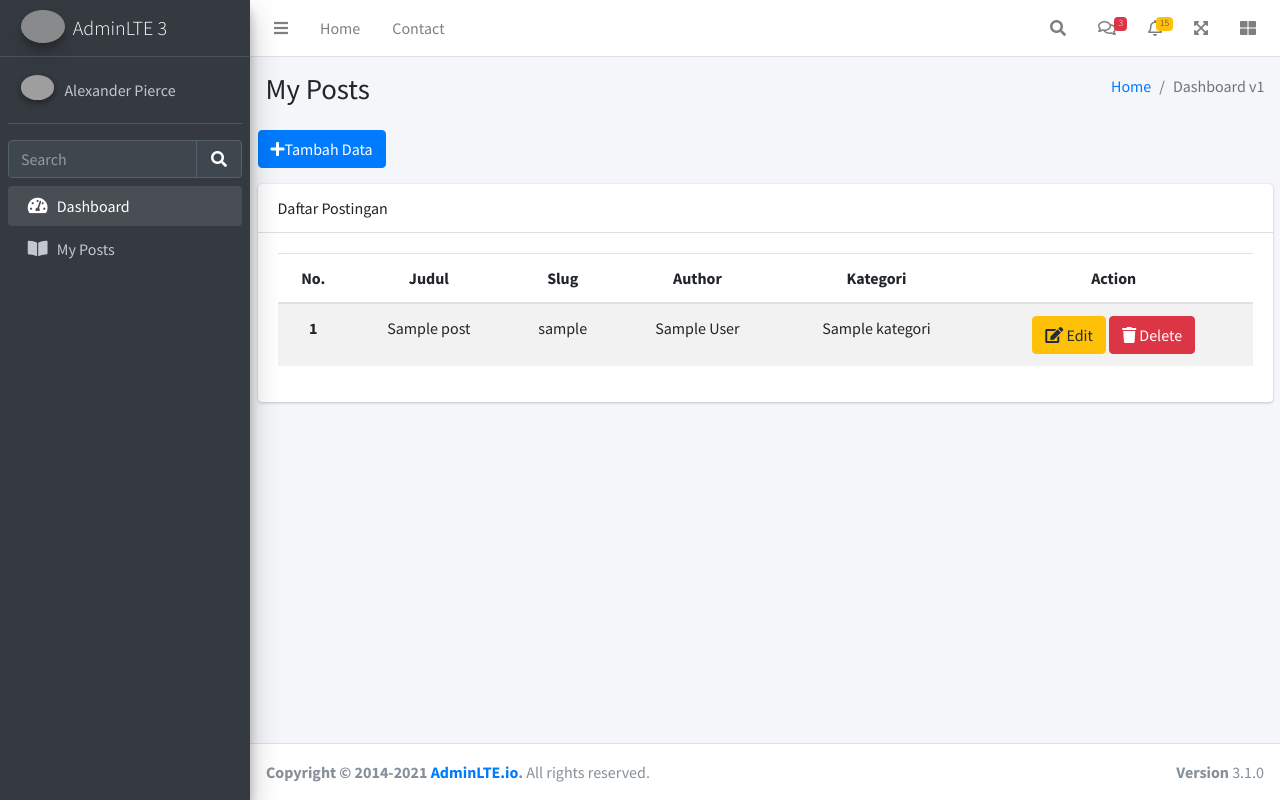
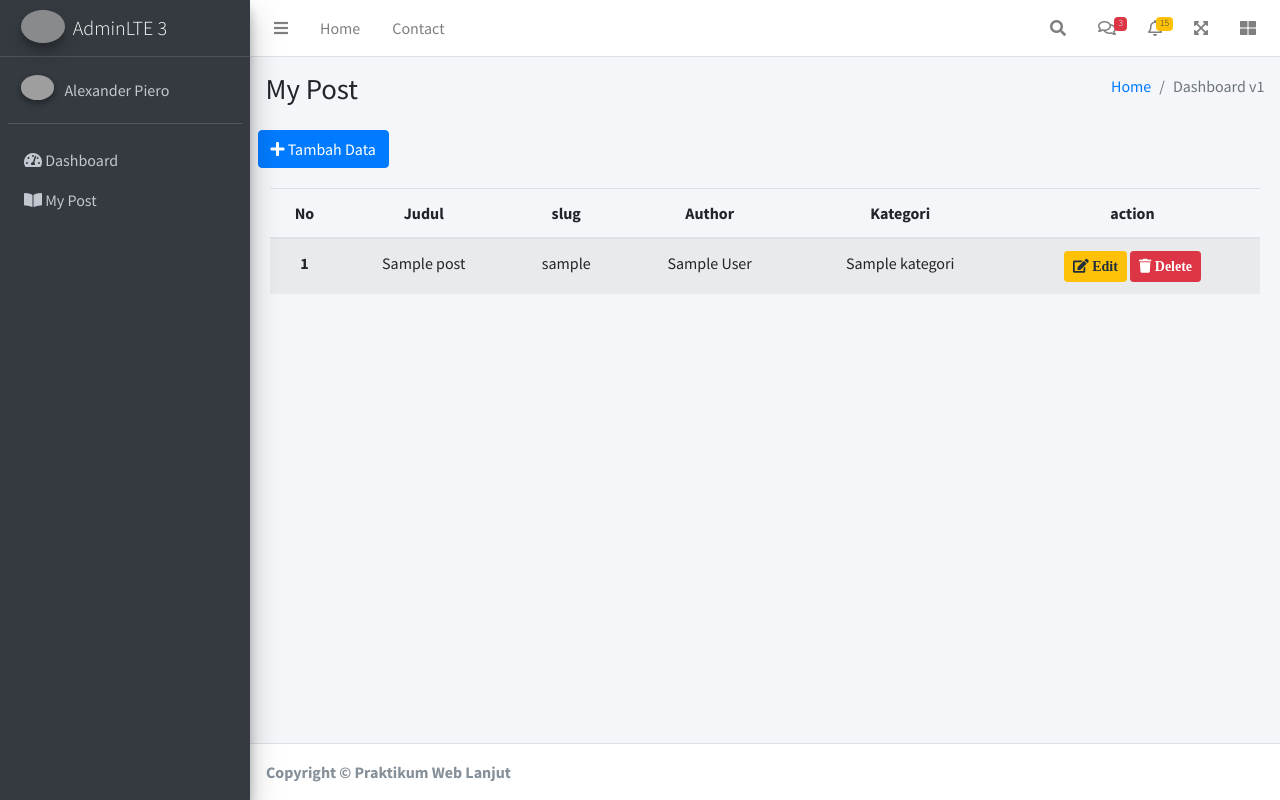
Before and after one commit to nabilaahptr/Praktikum_Web_Lanjut, a CodeIgniter 4 app: template app/Views/Posts/index.php in a window 1280 px wide. Run offline with PHP 8.4 and a stand-in for CodeIgniter, Linux system fonts and the light colour scheme; the template is opened without the code that fills it: most values are stand-ins (such as "Sample title", 1, 10 or a date in 2020); some libraries are stand-ins or nearby versions; grey boxes are pictures that could not be loaded.

Commit message:
Praktikum Web Lanjut

```diff
--- a/app/Config/Database.php
+++ b/app/Config/Database.php
@@ -32,7 +32,7 @@ class Database extends Config
 	 */
 	public $default = [
 		'DSN'      => '',
-		'hostname' => 'localhost',
+		'hostname' => '127.0.0.1',
 		'username' => 'root',
 		'password' => '',
 		'database' => '',
--- a/app/Controllers/AdminPostsController.php
+++ b/app/Controllers/AdminPostsController.php
@@ -32,7 +32,7 @@ class AdminPostsController extends BaseController
             ],
             'slug' => [
                 "label" => "Slug",
-				"rules" => "required|is_unique[posts.slug]",
+                "rules" => "required|is_unique[post.slug]",
                 "error" => [
                     "required"=>"{field} Harus Diisi!",
                     "is_unique"=>"{field} Sudah Ada!"
--- a/app/Views/Posts/index.php
+++ b/app/Views/Posts/index.php
@@ -1,6 +1,7 @@
-<?= $this->extend('template');?>
+<?= $this->extend('template'); ?>
 
-<?= $this->section('content');?>
+<?= $this->section('content'); ?>
+
 <body class="hold-transition sidebar-mini layout-fixed">
     <div class="wrapper">
 
@@ -163,19 +164,7 @@
                         <img src="/assets/adminlte/dist/img/user2-160x160.jpg" class="img-circle elevation-2" alt="User Image">
                     </div>
                     <div class="info">
-          <a href="#" class="d-block">Alexander Pierce</a>
-        </div>
-      </div>
-
-      <!-- SidebarSearch Form -->
-      <div class="form-inline">
-        <div class="input-group" data-widget="sidebar-search">
-          <input class="form-control form-control-sidebar" type="search" placeholder="Search" aria-label="Search">
-          <div class="input-group-append">
-            <button class="btn btn-sidebar">
-              <i class="fas fa-search fa-fw"></i>
-            </button>
-          </div>
+                        <a href="#" class="d-block">Alexander Piero</a>
                     </div>
                 </div>
 
@@ -184,7 +173,7 @@
                     <ul class="nav nav-pills nav-sidebar flex-column" data-widget="treeview" role="menu" data-accordion="false">
                         <!-- Add icons to the links using the .nav-icon class
                with font-awesome or any other icon font library -->
-          <li class="nav-item menu-open">
+                        <li>
                             <a href="/admin" class="nav-link">
                                 <i class="nav-icon fas fa-tachometer-alt"></i>
                                 <p>
@@ -192,15 +181,14 @@
                                 </p>
                             </a>
                         </li>
-          <li class="nav-item">
+                        <li>
                             <a href="/admin/posts" class="nav-link">
                                 <i class="nav-icon fas fa-book-open"></i>
                                 <p>
-                My Posts
+                                    My Post
                                 </p>
                             </a>
                         </li>
-
                     </ul>
                 </nav>
                 <!-- /.sidebar-menu -->
@@ -215,7 +203,7 @@
                 <div class="container-fluid">
                     <div class="row mb-2">
                         <div class="col-sm-6">
-            <h1 class="m-0">My Posts</h1>
+                            <h1 class="m-0">My Post</h1>
                         </div><!-- /.col -->
                         <div class="col-sm-6">
                             <ol class="breadcrumb float-sm-right">
@@ -227,63 +215,49 @@
                 </div><!-- /.container-fluid -->
             </div>
             <!-- /.content-header -->
-
+            <!-- Main Content -->
             <div class="container">
-        <a href="/admin/posts/create" class="btn btn-primary"> <i class="fas fa-plus"></i>Tambah Data</a>
-        <div class="card mt-3">
-          <div class="card-header">
-            Daftar Postingan
+                <a href="/admin/posts/create" class="btn btn-primary"><i class="fas fa-plus"></i> Tambah Data</a>
             </div>
             <div class="card-body">
                 <div class="table-responsive">
                     <table class="table table-striped text-center">
                         <thead>
                             <tr>
-                      <th scope="col">No.</th>
+                                <th scope="col">No</th>
                                 <th scope="col">Judul</th>
-                      <th scope="col">Slug</th>
+                                <th scope="col">slug</th>
                                 <th scope="col">Author</th>
                                 <th scope="col">Kategori</th>
-                      <th scope="col">Action</th>
+                                <th scope="col">action</th>
                             </tr>
                         </thead>
                         <tbody>
-                    <?php foreach($posts as $i => $post) : ?>
+                          <?php foreach ($posts as $i => $post) : ?>
                             <tr>
-                      <th scope="row"><?= $i +1; ?></th>
-                      <td><?= $post ['judul'] ?></td>
-                      <td><?= $post ['slug'] ?></td>
-                      <td><?= $post ['author'] ?></td>
-                      <td><?= $post ['kategori'] ?></td>
+                                <th scope="row"><?= $i + 1; ?></th>
+                                <td><?= $post['judul']; ?></td>
+                                <td><?= $post['slug']; ?></td>
+                                <td><?= $post['author']; ?></td>
+                                <td><?= $post['kategori']; ?></td>
                                 <td>
-                          <a href="/posts/edit/<?= $post['slug'];?>" class="btn btn-warning me-1"> <i class="fas fa-edit"></i> Edit </a>
-                          <a href="/posts/delete/<?= $post['slug'];?>" class="btn btn-danger "> <i class="fas fa-trash"></i> Delete </a>
+                                    <a href="/posts/edit/<?= $post['slug']; ?>" class="btn btn-sm btn-warning me-1"><i class="fas fa-edit"> Edit</i></a>
+                                    <a href="/posts/delete/<?= $post['slug']; ?>" class="btn btn-sm btn-danger"><i class="fas fa-trash"> Delete</i></a>
                                 </td>
                             </tr>
-                    <?php endforeach;?>
+                            <?php endforeach; ?>
                         </tbody>
                     </table>
                 </div>
             </div>
-        </div>
+            <!--bakal dirubah -->
+            </section>
 
-    </div>
-
-    <!-- Main content -->
-    <section class="content">
-
-        <!-- /.row (main row) -->
-      </div><!-- /.container-fluid -->
-    </section>
             <!-- /.content -->
         </div>
         <!-- /.content-wrapper -->
         <footer class="main-footer">
-    <strong>Copyright &copy; 2014-2021 <a href="https://adminlte.io">AdminLTE.io</a>.</strong>
-    All rights reserved.
-    <div class="float-right d-none d-sm-inline-block">
-      <b>Version</b> 3.1.0
-    </div>
+            <strong>Copyright &copy; Praktikum Web Lanjut
         </footer>
 
         <!-- Control Sidebar -->
@@ -294,4 +268,4 @@
     </div>
     <!-- ./wrapper -->
 
-<?= $this->endSection();?>
+    <?= $this->endSection(); ?>
```
Also changed, not shown: app/Config/Routes.php (+20 -18 lines), app/Views/Posts/create.php (line endings or trailing spaces). Lines whose indentation alone changed are shown as unchanged.
